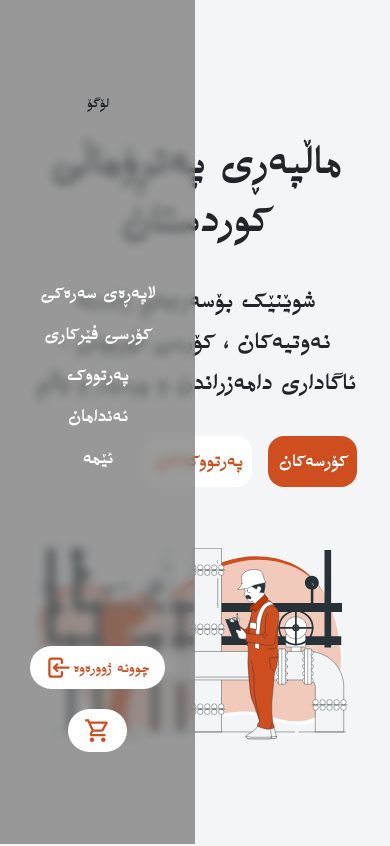
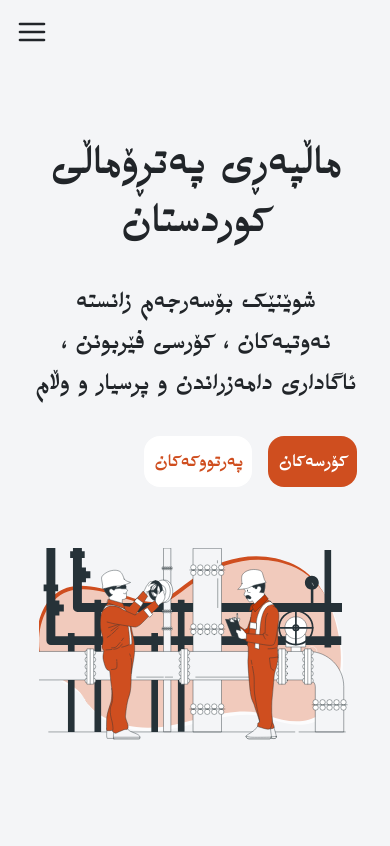
Before and after one commit to soranghafuori/petromalikurdistan-1, a React (Create React App) app: page / in a window 390 px wide. Shown: the top 846 px of the page. Built offline with nearby package versions, Linux system fonts and the light colour scheme.

Commit message:
response menu

```diff
--- a/src/Component/Header/Header.css
+++ b/src/Component/Header/Header.css
@@ -1,4 +1,7 @@
 @media (min-width: 1000px) {
+  .header-close{
+    display: none;
+  }
   .header {
     background-color: rgba(112, 112, 112, 0.699);
     display: flex;
@@ -57,7 +60,7 @@
 
     }
     .show-header{
-       animation: showHeader 2s;
+       animation: showHeader .5s;
        left: 0;
     }
     @keyframes showHeader {
@@ -103,4 +106,11 @@
       color: #cf4e1f;
       transition: 0.3s;
     }
+    .header-close{
+      display: block;
+      position: fixed;
+      top: 1rem;
+      font-size: 2rem;
+      right: 1rem;
+    }
 }
--- a/src/Component/Header/Header.jsx
+++ b/src/Component/Header/Header.jsx
@@ -3,10 +3,14 @@ import "./Header.css";
 import { TbLogin } from "react-icons/tb";
 import { MdOutlineShoppingCart } from "react-icons/md";
 import { NavLink } from "react-router-dom";
+import {IoCloseSharp} from 'react-icons/io5'
 
 export default function Header() {
+  function hidehefer(){
+    document.getElementById('header').classList.toggle('show-header')
+  }
   return (
-    <div className="header show-header">
+    <div className="header " id="header">
       <div className="header-left">
         <NavLink to='/login'>
           <button>
@@ -38,6 +42,7 @@ export default function Header() {
         </NavLink>
       </div>
       <div className="header-right">لۆگۆ</div>
+      <IoCloseSharp onClick={()=>hidehefer()} className="header-close"/>
     </div>
   );
 }
--- a/src/Component/Main/Main.css
+++ b/src/Component/Main/Main.css
@@ -154,7 +154,9 @@
     background-color: #CF4E1F;
     margin: 40px;
 }
-
+.main-page-menu{
+    display: none;
+}
 
 
 /* //////////////////////////////////////////////// */
@@ -195,4 +197,12 @@
         flex-direction: row;
         width: 100%;
     }
+    .main-page-menu{
+        display: block;
+        font-size: 2rem;
+        position: fixed;
+        top: 1rem;
+        left: 1rem;
+    }
+
 }
--- a/src/Component/Main/Main.jsx
+++ b/src/Component/Main/Main.jsx
@@ -13,17 +13,24 @@ import { GiOilPump } from "react-icons/gi";
 import { NavLink } from 'react-router-dom'
 import BookCard from '../BookCard/BookCard'
 import User from "../User/User";
+import {FiMenu} from 'react-icons/fi'
 
 export default function Main() {
   const courses = [{ icon: <GiOilPump/>, title: "کۆرسی هەڵکۆڵین", time: "٢٤:٣٥:٠٠", price: "٩٩٠٠٠" },
     { icon: <GiOilPump/>, title: "کۆرسی هەڵکۆڵین", time: "٢٤:٣٥:٠٠", price: "٩٩٠٠٠" },
     { icon: <GiOilPump/>, title: "کۆرسی هەڵکۆڵین", time: "٢٤:٣٥:٠٠", price: "٩٩٠٠٠" }];
 
+
+    function hidehefer(){
+      document.getElementById('header').classList.toggle('show-header')
+    }
+
     const books=[{urlImg:'/z.jpg' , title:'petroMk'},{urlImg:'/c.jpg' , title:'petroMk'},{urlImg:'/v.jpg' , title:'petroMk'}];
     const users=[{name:'سۆران غەفووری' , job:'ئەندازیاری نەوت' , witness:'ماستەری نەوتی زانکۆی تاران' ,honors:'نووسەری کتێبی نەوت لە کوێوە هاتوووه ' , now:'دامەزراوی پاڵاوگەی تیشک'},
     {name:'سۆران غەفووری' , job:'ئەندازیاری نەوت' , witness:'ماستەری نەوتی زانکۆی تاران' ,honors:'نووسەری کتێبی نەوت لە کوێوە هاتوووه ' , now:'دامەزراوی پاڵاوگەی تیشک'}, ];
   return (
     <div className="main-page">
+      <FiMenu className="main-page-menu" onClick={()=>hidehefer()}/>
       <div className="main-page1">
         <div className="main-page-left">
           <h1>ماڵپەڕی پەتڕۆماڵی کوردستان </h1>
```
